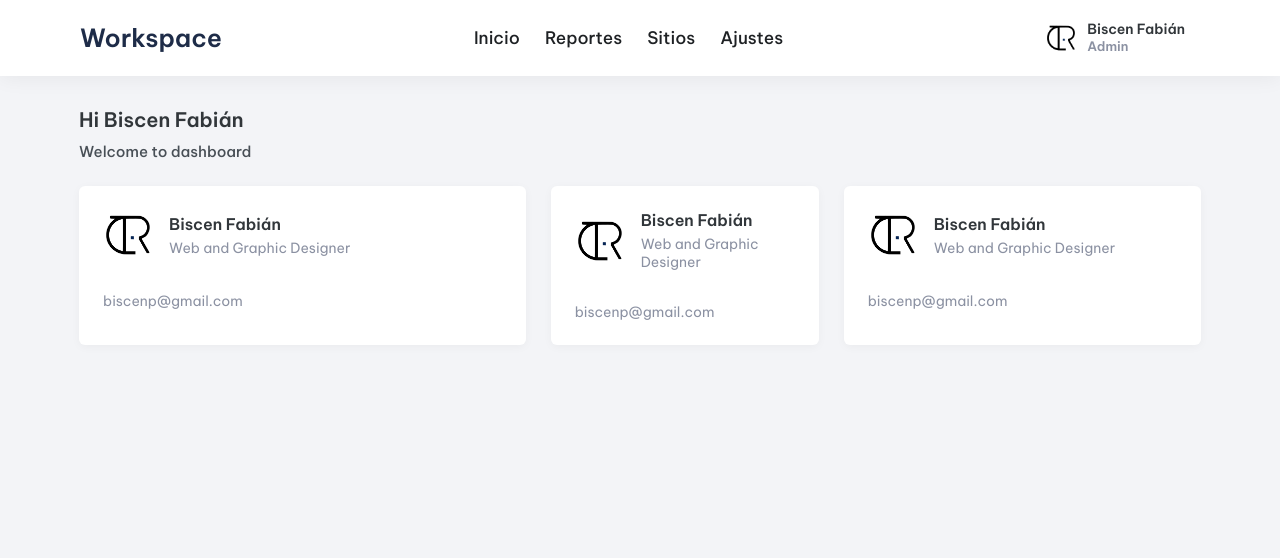
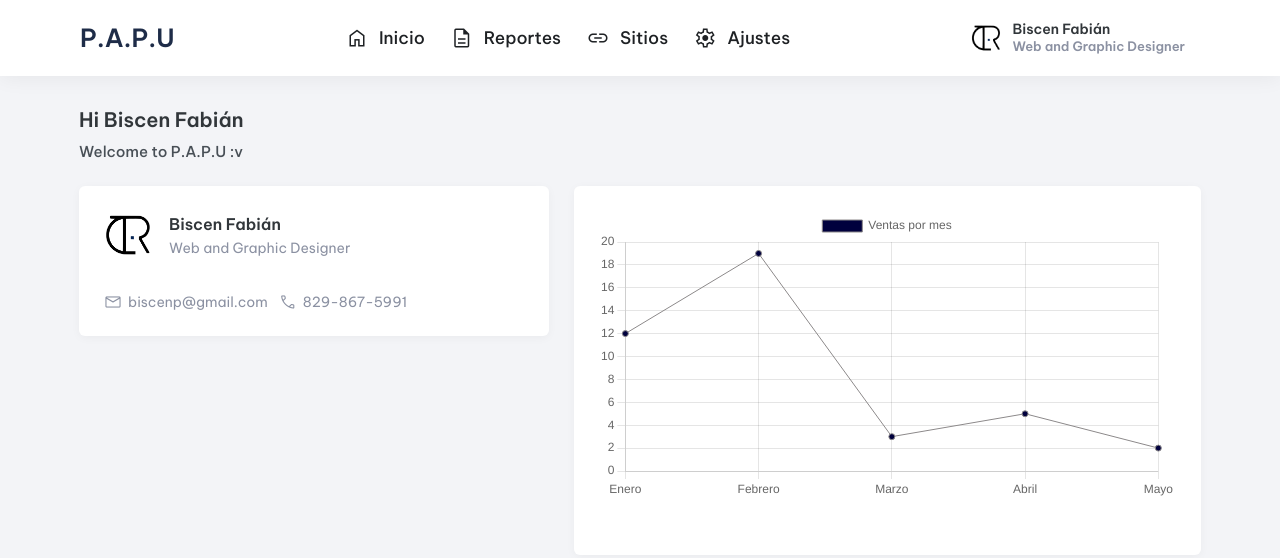
Before and after one commit to EssEnemiGz/P.A.P.U, a plain HTML site: page index.html in a window 1280 px wide. Drawn offline with nearby package versions, Linux system fonts and the light colour scheme.

Commit message:
"REDESIGN, WAITING FOR ADD NEW CARDS"

```diff
--- a/index.html
+++ b/index.html
@@ -11,35 +11,52 @@
     <link href="https://fonts.googleapis.com/css2?family=Be+Vietnam+Pro:wght@400;500;600;900&display=swap"
       rel="stylesheet">
 
+    <link rel="stylesheet" href="https://fonts.googleapis.com/css2?family=Material+Symbols+Outlined:opsz,wght,FILL,GRAD@20..48,100..700,0..1,-50..200" />
 
+    <!-- CSS-->
     <link rel="stylesheet" href="static/css/style.css">
+
+    <!-- CHART.JS -->
+    <script src="https://cdn.jsdelivr.net/npm/chart.js"></script>
 </head>
 <body>
     <header class="header">
         <nav class="nav container">
-            <h1 class="title">Workspace</h1>
+            <h1 class="title">P.A.P.U</h1>
             <nav class="navegation">
-                <div class="access">
-                    <span>
+                <ul class="access">
+                    <li>
+                        <span class="material-symbols-outlined icon-box">
+                            home
+                        </span>
                         <a href="#" class="link">Inicio</a>
-                    </span>
-                    <span>
+                    </li>
+                    <li>
+                        <span class="material-symbols-outlined icon-box">
+                            description
+                        </span>
                         <a href="#" class="link">Reportes</a>
-                    </span>
-                    <span>
+                    </li>
+                    <li>
+                        <span class="material-symbols-outlined icon-box">
+                            link
+                        </span>
                         <a href="#" class="link">Sitios</a>
-                    </span>
-                    <span>
+                    </li>
+                    <li>
+                        <span class="material-symbols-outlined icon-box">
+                            settings
+                        </span>
                         <a href="#" class="link">Ajustes</a>
-                    </span>
-                </div>
+                    </li>
+                </ul>
                 <div class="profile-card">
                     <figure class="picture-info">
                         <img src="./static/img/tcerlogo-png-edited.png" alt="Profile picture" width="32" height="32">
                     </figure>
                     <label class="text-info">
                         <p class="text-info_title">Biscen Fabián</p>
-                        <p class="text-info_role">Admin</p>
+                        <p class="text-info_role">Web and Graphic Designer</p>
                     </label>
                 </div>
             </nav>
@@ -49,7 +66,7 @@
     <main class="main">
         <article class="container content">
             <h2 class="content__title">Hi Biscen Fabián</h2>
-            <p class="content__subtitle">Welcome to dashboard</p>
+            <p class="content__subtitle">Welcome to P.A.P.U :v</p>
             <section class="home">
                 <div class="profile card">
                     <div class="principal-data">
@@ -62,39 +79,30 @@
                         </div>
                     </div>
                     <div class="secundary-data">
-                        <a href="mailto:biscenp@gmail.com" class="mail">biscenp@gmail.com</a>
+                        <label>
+                            <span class="material-symbols-outlined icon-box">
+                                mail
+                            </span>
+                            <a href="mailto:biscenp@gmail.com" class="mail">biscenp@gmail.com</a>
+                        </label>
+                        <label>
+                            <span class="material-symbols-outlined icon-box">
+                                call
+                            </span>
+                            <a href="#" class="phone-number">829-867-5991</a>
+                        </label>
                     </div>
                 </div>
-                <div class="profile card">
+                <div class="mini-stat card">
                     <div class="principal-data">
-                        <figure class="image">
-                            <img src="./static/img/tcerlogo-png-edited.png" alt="Profile picture" width="50" height="50">
-                        </figure>
-                        <div class="user-information">
-                            <p class="encabezado">Biscen Fabián</p>
-                            <p class="micro-text">Web and Graphic Designer</p>
-                        </div>
-                    </div>
-                    <div class="secundary-data">
-                        <a href="mailto:biscenp@gmail.com" class="mail">biscenp@gmail.com</a>
-                    </div>
-                </div>
-                <div class="profile card">
-                    <div class="principal-data">
-                        <figure class="image">
-                            <img src="./static/img/tcerlogo-png-edited.png" alt="Profile picture" width="50" height="50">
-                        </figure>
-                        <div class="user-information">
-                            <p class="encabezado">Biscen Fabián</p>
-                            <p class="micro-text">Web and Graphic Designer</p>
-                        </div>
-                    </div>
-                    <div class="secundary-data">
-                        <a href="mailto:biscenp@gmail.com" class="mail">biscenp@gmail.com</a>
+                        <canvas id="myChart" style="max-width: 800px;max-height: 300px;"></canvas>
                     </div>
                 </div>
             </section>
         </article>
     </main>
+
+    <!-- JS SCRIPTS -->
+    <script src="./static/js/script.js"></script>
 </body>
 </html>
--- a/static/css/style.css
+++ b/static/css/style.css
@@ -132,6 +132,8 @@ body {
 
 .icon-box{
     font-variation-settings: 'wght' 300;
+    color: var(--eerie-black);
+    font-weight: var(--fw-500);
 }
 
 /* HEADER STYLE */
@@ -143,6 +145,7 @@ body {
     background-color: var(--white);
     padding-block: 10px;
     box-shadow: var(--shadow-3);
+    z-index: 10;
 }
 
 .nav{
@@ -177,6 +180,12 @@ body {
     margin-inline: auto;
 }
 
+.access > li{
+    display: flex;
+    align-items: center;
+    column-gap: 10px;
+}
+
 .profile-card{
     display: flex;
     align-items: center;
@@ -209,6 +218,7 @@ body {
     border-radius: var(--radius-6);
     background-color: var(--white);
     box-shadow: var(--shadow-2);
+    height: fit-content;
 }
 
 .container{
@@ -240,7 +250,7 @@ body {
 
 .home{
     display: grid;
-    grid-template-columns: 1.25fr 0.75fr 1fr;
+    grid-template-columns: 0.75fr 1fr;
     gap: 25px;
 }
 
@@ -262,11 +272,26 @@ body {
     color: var(--cool-gray);
 }
 
-.secundary-data > *{
+.secundary-data{
+    display: flex;
+    align-items: center;
+    column-gap: 10px;
+}
+
+.secundary-data > label {
+    display: flex;
+    column-gap: 5px;
+}
+
+.secundary-data > label > span{
+    font-size: var(--fs-3);
+    color: var(--cool-gray);
+}
+
+.mail, .phone-number{
     /*font-weight: var(--fw-600);*/
     color: var(--cool-gray);
     font-size: var(--fs-7);
     display: flex;
     align-items: center;
-    gap: 5px;
 }
--- a/static/js/script.js
+++ b/static/js/script.js
@@ -11,8 +11,8 @@ const myChart = new Chart(ctx, {
         datasets: [{
             label: 'Ventas por mes',
             data: data,
-            backgroundColor: 'rgb(126, 215, 193)', // Color de las barras
-            borderColor: 'rgb(126, 215, 193)', // Borde de las barras
+            backgroundColor: '#00003D', // Color de las barras
+            borderColor: '#8C898A', // Borde de las barras
             borderWidth: 1
         }]
       },
```
